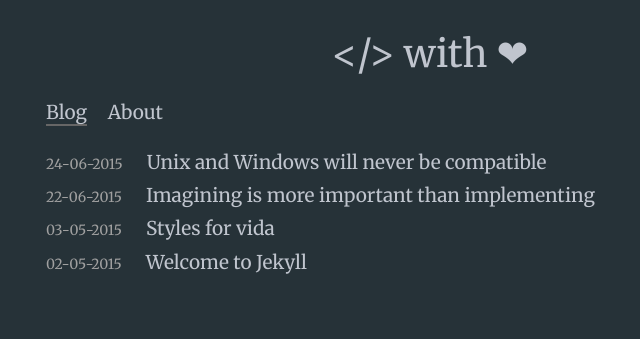
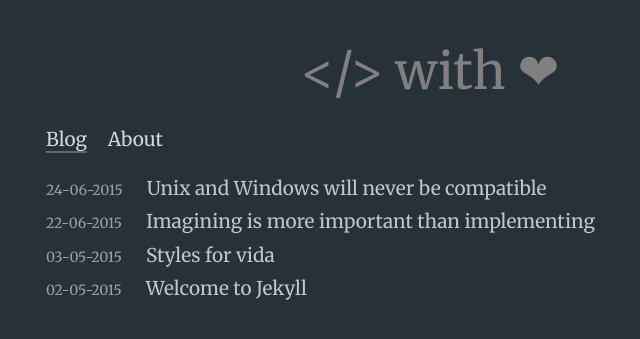
Before and after one commit to arafsheikh/arafsheikh.github.io, a Jekyll site: the page built from index.html, in a window 1280 px wide. Shown: the top 339 px of the page, without its empty margins (210-850 px from the left). Built offline with Jekyll 4.4.1, drawn with Linux system fonts in a browser that asks for light colours; Markdown is read by kramdown in place of the engine named in the settings.

```diff
--- a/_sass/_layout.scss
+++ b/_sass/_layout.scss
@@ -6,7 +6,9 @@ main {
 }
 .site-header {
     .site-title {
+        font-size: $site-title-font-size;
         font-weight: 300;
+        color: gray;
         > a {
             color: $text-color;
             text-decoration: none;
@@ -14,7 +16,7 @@ main {
     }
     .site-nav {
         > a {
-            color: $text-color;
+            color: $nav-text-color;
             &:hover {
                 text-decoration: none;
             }
```
